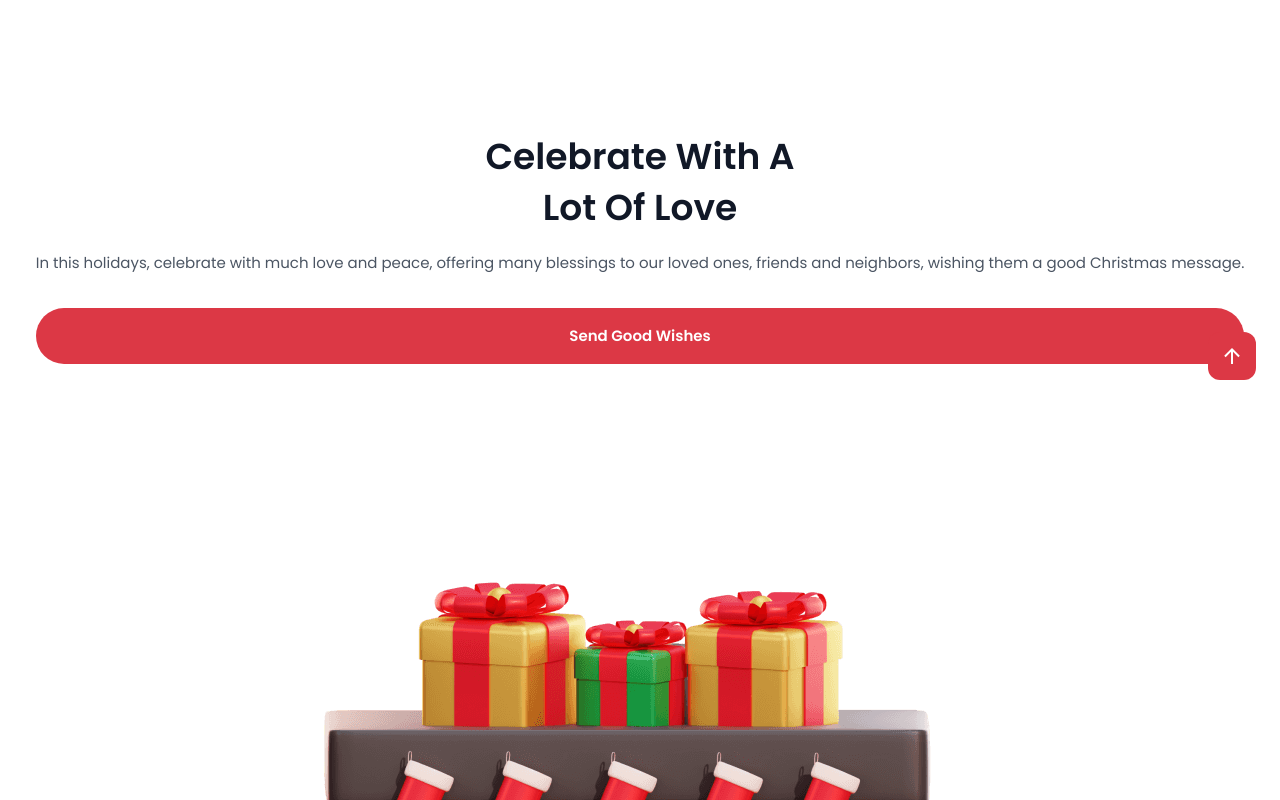
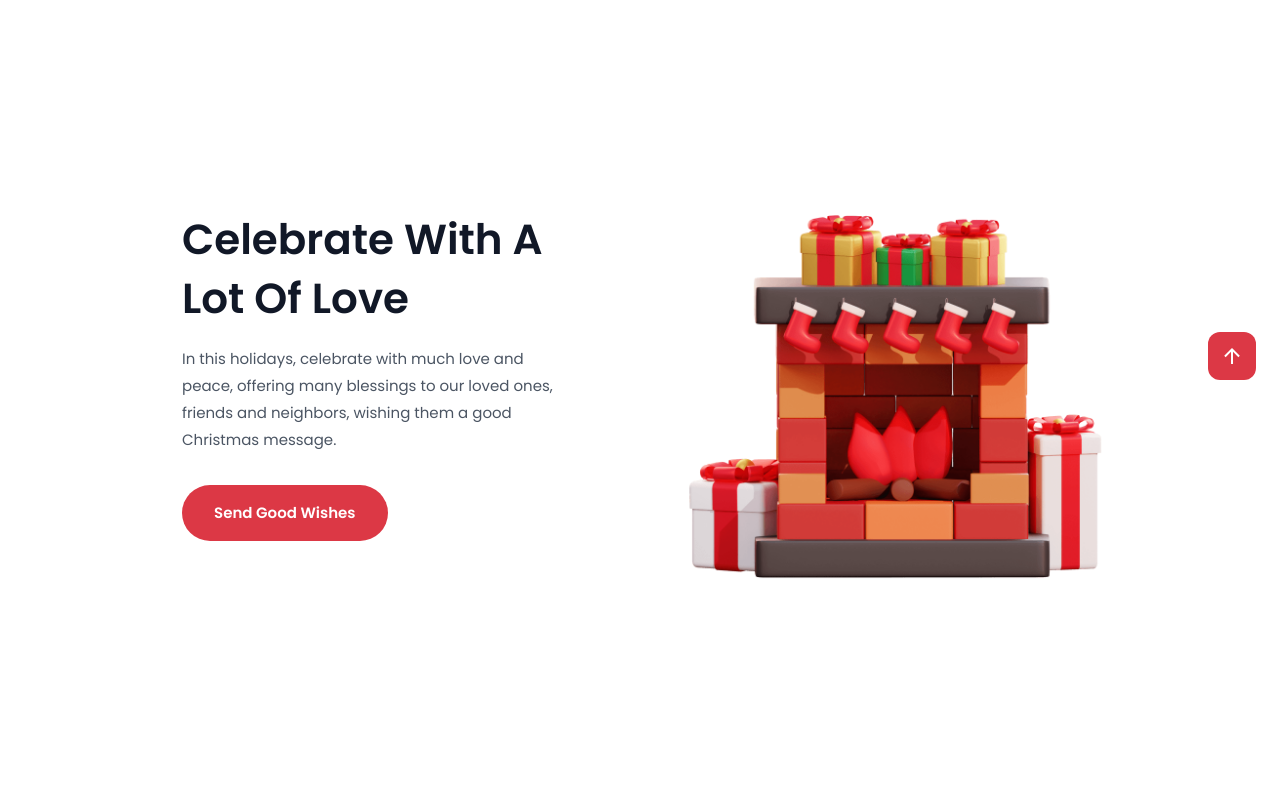
Before and after one commit to fajarfadillahh/christmas-store-react-tailwind, a React (Vite) app: page / in a window 1280 px wide. Shown: the part 1220-2020 px from the top of the page. Built offline with nearby package versions, Linux system fonts and the light colour scheme.

Commit message:
responsive Celebrate

```diff
--- a/src/parts/HomePage/Celebrate.jsx
+++ b/src/parts/HomePage/Celebrate.jsx
@@ -9,24 +9,26 @@ import Button from "../../components/Button";
 export default function Celebrate() {
   return (
     <section className="celebrate section">
-      <div className="celebrate__container container grid justify-items-center gap-12">
-        <div className="celebrate__data text-center">
-          <h1 className="celebrate__title section-title">
+      <div className="celebrate__container container grid justify-items-center gap-12 lg:grid-cols-2 lg:items-center xl:max-w-5xl">
+        <div className="celebrate__data text-center xs:max-w-sm sm:max-w-md lg:max-w-full lg:text-left">
+          <h1 className="celebrate__title section-title xl:text-[42px]">
             Celebrate With A <br />
             Lot Of Love
           </h1>
-          <p className="celebrate__text section-text section-bottom">
+          <p className="celebrate__text section-text section-bottom lg:w-[380px]">
             In this holidays, celebrate with much love and peace, offering many
             blessings to our loved ones, friends and neighbors, wishing them a
             good Christmas message.
           </p>
-          <Button url="/gifts">Send good wishes</Button>
+          <Button url="/gifts" className="sm:inline-flex">
+            Send good wishes
+          </Button>
         </div>
 
         <img
           src={CelebrateImg}
           alt="celebrate img"
-          className="celebrate__img"
+          className="celebrate__img xs:max-w-sm sm:max-w-md lg:max-w-full"
         />
       </div>
     </section>
```
